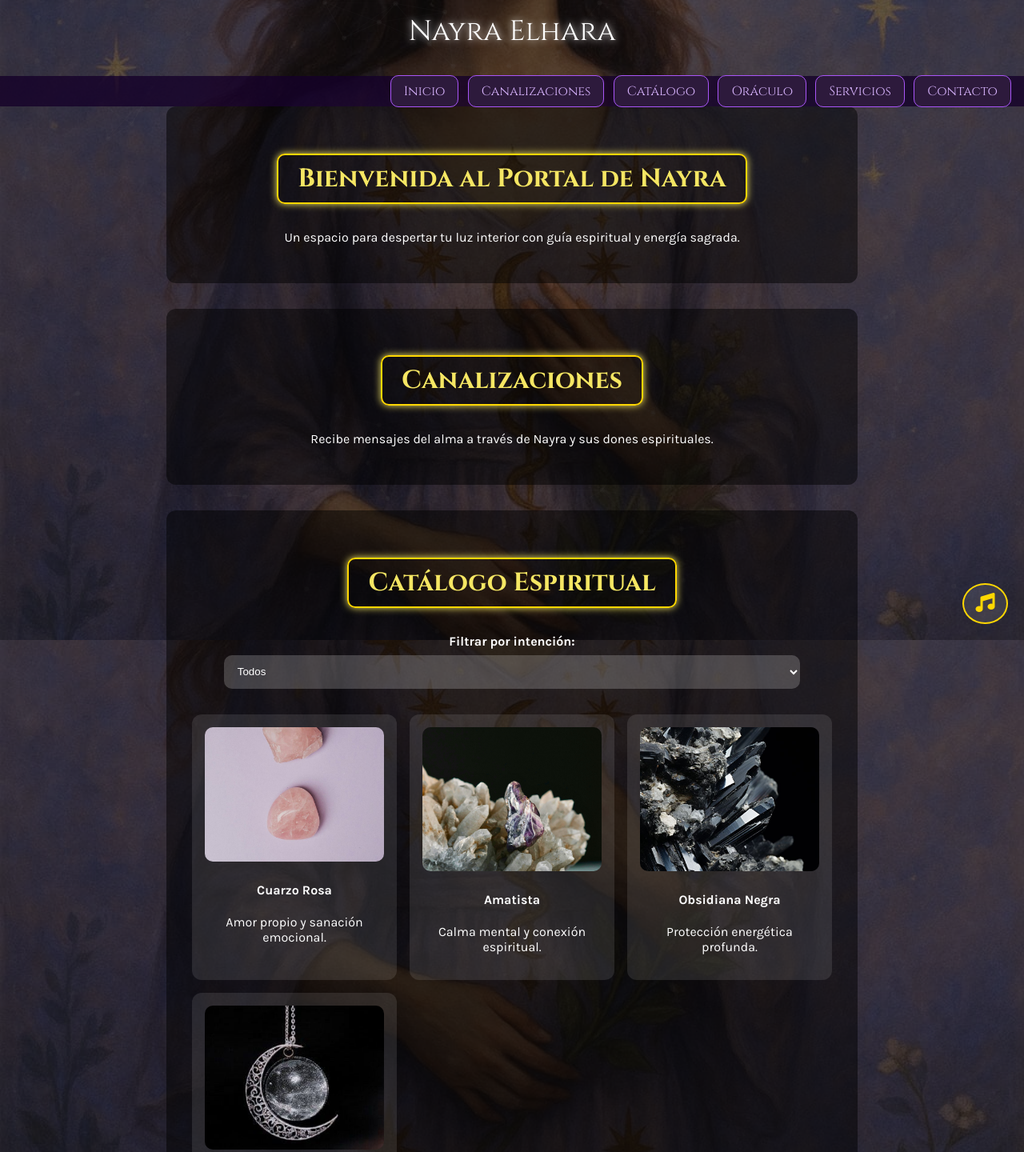
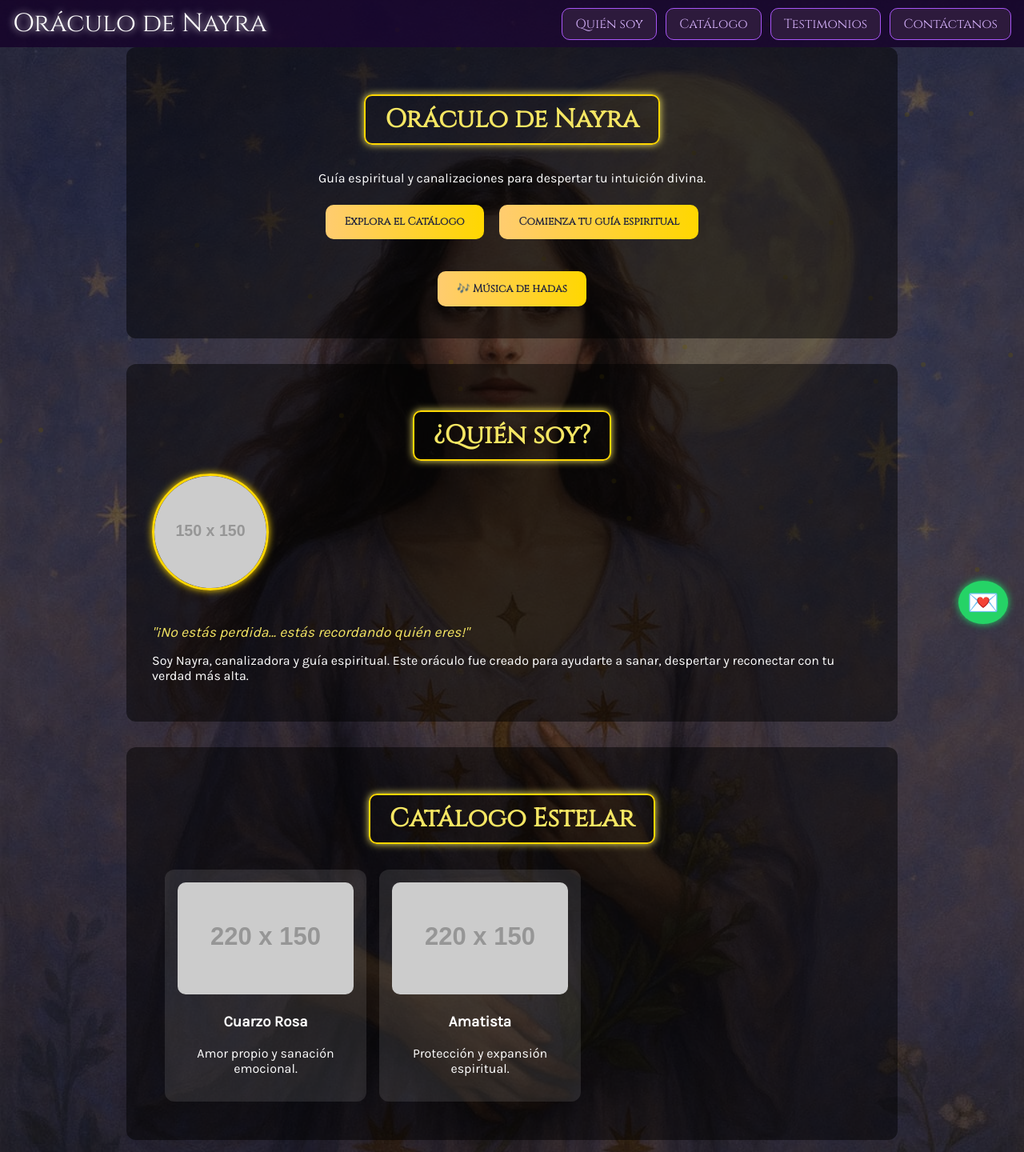
Before and after one commit to tecnico-49/nayraelhara, a plain HTML site: page Index.html in a window 1280 px wide. Shown: the top 1440 px of the page at 80% size. Drawn offline with nearby package versions, Linux system fonts and the light colour scheme.

Commit message:
Update Index1.html

```diff
--- a/Index.html
+++ b/Index.html
@@ -1,270 +1,378 @@
-<!-- HTML actualizado con música de fondo y botón de control -->
 <!DOCTYPE html>
 <html lang="es">
 <head>
   <meta charset="UTF-8">
+  <meta name="viewport" content="width=device-width, initial-scale=1.0">
   <title>Oráculo de Nayra</title>
-  <meta name="viewport" content="width=device-width, initial-scale=1.0">
-  <link rel="stylesheet" href="style.css">
-  <link href="https://fonts.googleapis.com/css2?family=Cinzel:wght@400;700&family=Karla:wght@400;700&display=swap" rel="stylesheet">
-  <link rel="stylesheet" href="https://cdnjs.cloudflare.com/ajax/libs/font-awesome/6.5.0/css/all.min.css">
+  <link href="https://fonts.googleapis.com/css2?family=Karla&family=Cinzel&display=swap" rel="stylesheet">
+  <script src="https://cdn.jsdelivr.net/particles.js/2.0.0/particles.min.js"></script>
   <style>
-    /* Fondo animado */
-    #particles-js {
-      position: fixed;
-      top: 0;
-      left: 0;
-      width: 100%;
-      height: 100%;
-      z-index: -1;
+    /* Estilos base */
+    body {
+      margin: 0;
+      padding: 0;
+      font-family: 'Karla', sans-serif;
+      color: #ffffff;
       background: url('nayra.png') no-repeat center center fixed;
       background-size: cover;
     }
-    /* Responsive navbar */
+
+    #particles-js {
+      position: fixed;
+      width: 100%;
+      height: 100%;
+      z-index: 0;
+      top: 0;
+      left: 0;
+    }
+
+    .overlay {
+      background-color: rgba(0, 0, 0, 0.6);
+      min-height: 100vh;
+      padding-bottom: 5rem;
+      position: relative;
+      z-index: 1;
+    }
+
+    .navbar {
+      display: flex;
+      justify-content: space-between;
+      align-items: center;
+      background-color: rgba(20, 0, 40, 0.8);
+      padding: 0.5rem 1rem;
+    }
+
+    .logo {
+      font-size: 2rem;
+      font-family: 'Cinzel', serif;
+      color: white;
+      text-shadow: 0 0 10px #fff;
+    }
+
     .hamburger {
       display: none;
       font-size: 2rem;
-      color: #fff;
       cursor: pointer;
-      position: absolute;
-      right: 1rem;
-      top: 1rem;
+      color: #ffd700;
     }
+
+    .nav-menu {
+      list-style: none;
+      display: flex;
+      justify-content: flex-end;
+      gap: 0.7rem;
+      margin: 0;
+      padding: 0;
+    }
+
+    .nav-menu li a {
+      text-decoration: none;
+      color: #d8b4fe;
+      background: #2d1a3c;
+      padding: 0.5rem 1rem;
+      border-radius: 10px;
+      font-family: 'Cinzel', serif;
+      font-size: 1rem;
+      border: 1px solid #a855f7;
+      transition: all 0.3s ease;
+    }
+
+    .nav-menu li a:hover {
+      background-color: #a855f7;
+      color: #2a2a3d;
+      box-shadow: 0 0 10px #a855f7;
+    }
+
     @media (max-width: 768px) {
       .nav-menu {
-        display: none;
         flex-direction: column;
-        background: rgba(0, 0, 0, 0.8);
+        background-color: rgba(0, 0, 0, 0.8);
         position: absolute;
         top: 60px;
         right: 0;
-        width: 200px;
-        padding: 1rem;
+        width: 100%;
+        display: none;
+        padding: 1rem 0;
+        z-index: 999;
       }
-      .nav-menu.show {
+
+      .nav-menu.menu-abierto {
         display: flex;
       }
+
       .hamburger {
         display: block;
       }
+
+      .logo {
+        font-size: 1.5rem;
+      }
     }
-    .btn-musica {
+
+    section {
+      padding: 2rem;
+      margin: auto;
+      max-width: 900px;
+      text-align: center;
+      background-color: rgba(0, 0, 0, 0.5);
+      margin-bottom: 2rem;
+      border-radius: 12px;
+    }
+
+    .titulo-dorado {
+      color: #f5e663;
+      font-family: 'Cinzel', serif;
+      font-size: 2rem;
+      border: 2px solid gold;
+      display: inline-block;
+      padding: 0.5rem 1.5rem;
+      border-radius: 10px;
+      box-shadow: 0 0 10px #f5e663;
+      margin-bottom: 1rem;
+    }
+
+    .btn-contacto {
+      background: linear-gradient(to right, #ffcc70, #ffd700);
+      color: #2a2a3d;
+      padding: 0.8rem 1.5rem;
+      font-weight: bold;
+      font-family: 'Cinzel', serif;
+      border-radius: 10px;
+      border: none;
+      margin: 0.5rem;
+      cursor: pointer;
+      transition: 0.3s ease;
+    }
+
+    .btn-contacto:hover {
+      box-shadow: 0 0 10px #ffd700;
+      transform: scale(1.05);
+    }
+
+    .carrusel-container {
+      overflow-x: auto;
+      padding: 1rem 0;
+      scroll-snap-type: x mandatory;
+      -webkit-overflow-scrolling: touch;
+    }
+
+    .carrusel {
+      display: flex;
+      gap: 1rem;
+      scroll-snap-align: start;
+      padding: 0 1rem;
+    }
+
+    .carrusel .producto {
+      flex: 0 0 auto;
+      width: 220px;
+      background: rgba(255,255,255,0.1);
+      border-radius: 12px;
+      padding: 1rem;
+      scroll-snap-align: center;
+    }
+
+    .carrusel .producto img {
+      width: 100%;
+      height: 140px;
+      object-fit: cover;
+      border-radius: 10px;
+    }
+
+    .foto-nayra {
+      width: 140px;
+      height: 140px;
+      object-fit: cover;
+      border-radius: 50%;
+      border: 3px solid gold;
+      box-shadow: 0 0 10px gold;
+    }
+
+    #quien-soy .quien-soy-contenido {
+      display: flex;
+      gap: 1.5rem;
+      align-items: center;
+      flex-wrap: wrap;
+      text-align: left;
+    }
+
+    .frase-impacto {
+      font-style: italic;
+      color: #f5e663;
+      font-size: 1.1rem;
+      margin-bottom: 1rem;
+    }
+
+    #testimonios .testimonios-contenedor {
+      display: grid;
+      gap: 1.5rem;
+    }
+
+    .testimonio {
+      background: rgba(0,0,0,0.4);
+      padding: 1rem;
+      border-left: 4px solid #ffd700;
+      border-radius: 8px;
+      font-style: italic;
+    }
+
+    .testimonio span {
+      display: block;
+      margin-top: 0.5rem;
+      font-weight: bold;
+      color: #f5e663;
+    }
+
+    .btn-whatsapp {
       position: fixed;
       bottom: 20px;
       right: 20px;
-      background: rgba(255, 255, 255, 0.1);
-      color: #ffd700;
-      border: 2px solid #ffd700;
+      background-color: #25d366;
+      color: white;
+      font-size: 2rem;
+      padding: 0.5rem 0.7rem;
       border-radius: 50%;
-      font-size: 1.5rem;
-      padding: 0.6rem 0.9rem;
-      cursor: pointer;
-      z-index: 10;
+      box-shadow: 0 0 10px #25d366;
+      z-index: 1000;
+      text-decoration: none;
     }
-    .btn-musica:hover {
-      background: #ffd700;
-      color: #2a2a3d;
+
+    @media (max-width: 768px) {
+      #quien-soy .quien-soy-contenido {
+        flex-direction: column;
+        text-align: center;
+      }
+
+      .foto-nayra {
+        margin-bottom: 1rem;
+      }
     }
   </style>
 </head>
 <body>
   <div id="particles-js"></div>
   <div class="overlay">
-    <header class="header">
-      <div class="logo">Nayra Elhara</div>
+    <header class="navbar">
+      <div class="logo">Oráculo de Nayra</div>
       <div class="hamburger" onclick="toggleMenu()">☰</div>
-      <nav class="navbar">
-        <ul class="nav-menu" id="navMenu">
-          <li><a href="#inicio">Inicio</a></li>
-          <li><a href="#canalizaciones">Canalizaciones</a></li>
-          <li><a href="#catalogo">Catálogo</a></li>
-          <li><a href="#oraculo">Oráculo</a></li>
-          <li><a href="#servicios">Servicios</a></li>
-          <li><a href="#contacto">Contacto</a></li>
-        </ul>
-      </nav>
+      <ul class="nav-menu" id="navMenu">
+        <li><a href="#quien-soy">Quién soy</a></li>
+        <li><a href="#catalogo">Catálogo</a></li>
+        <li><a href="#testimonios">Testimonios</a></li>
+        <li><a href="#contacto">Contáctanos</a></li>
+      </ul>
     </header>
 
-    <section id="inicio">
-      <h2 class="titulo-dorado">Bienvenida al Portal de Nayra</h2>
-      <p>Un espacio para despertar tu luz interior con guía espiritual y energía sagrada.</p>
+    <section class="hero">
+      <h1 class="titulo-dorado">Oráculo de Nayra</h1>
+      <p>Guía espiritual y canalizaciones para despertar tu intuición divina.</p>
+      <button class="btn-contacto" onclick="document.getElementById('catalogo').scrollIntoView({behavior:'smooth'})">Explora el Catálogo</button>
+      <button class="btn-contacto" onclick="document.getElementById('contacto').scrollIntoView({behavior:'smooth'})">Comienza tu guía espiritual</button>
+      <div style="margin-top: 1.5rem;">
+        <button onclick="toggleAudio()" class="btn-contacto">🎶 Música de hadas</button>
+        <audio id="audioFondo" loop>
+          <source src="https://cdn.pixabay.com/audio/2022/10/31/audio_8fba14b14a.mp3" type="audio/mp3">
+        </audio>
+      </div>
     </section>
 
-    <section id="canalizaciones">
-      <h2 class="titulo-dorado">Canalizaciones</h2>
-      <p>Recibe mensajes del alma a través de Nayra y sus dones espirituales.</p>
-    </section>
-
-    <section id="catalogo">
-      <h2 class="titulo-dorado">Catálogo Espiritual</h2>
-      <label class="filtro-categorias">Filtrar por intención:</label>
-      <select onchange="filtrarProductos(this.value)">
-        <option value="todos">Todos</option>
-        <option value="amor">Amor</option>
-        <option value="proteccion">Protección</option>
-        <option value="abundancia">Abundancia</option>
-      </select>
-
-      <div class="galeria-productos">
-        <div class="producto" data-categoria="amor">
-          <img src="cuarzo-rosa.jpg" alt="Cuarzo Rosa">
-          <h4>Cuarzo Rosa</h4>
-          <p>Amor propio y sanación emocional.</p>
-        </div>
-
-        <div class="producto" data-categoria="abundancia">
-          <img src="amatista.jpg" alt="Amatista">
-          <h4>Amatista</h4>
-          <p>Calma mental y conexión espiritual.</p>
-        </div>
-
-        <div class="producto" data-categoria="proteccion">
-          <img src="obsidiana.jpg" alt="Obsidiana Negra">
-          <h4>Obsidiana Negra</h4>
-          <p>Protección energética profunda.</p>
-        </div>
-
-        <div class="producto" data-categoria="amor">
-          <img src="amuleto-lunar.jpg" alt="Amuleto Lunar">
-          <h4>Amuleto Lunar</h4>
-          <p>Intuición y conexión con lo femenino sagrado.</p>
+    <!-- Quién soy -->
+    <section id="quien-soy">
+      <h2 class="titulo-dorado">¿Quién soy?</h2>
+      <div class="quien-soy-contenido">
+        <img src="https://placehold.co/150x150/000000/ffffff?text=Nayra" alt="Nayra Elhara" class="foto-nayra">
+        <div>
+          <p class="frase-impacto">"¡No estás perdida... estás recordando quién eres!"</p>
+          <p>Soy Nayra, canalizadora y guía espiritual. Este oráculo fue creado para ayudarte a sanar, despertar y reconectar con tu verdad más alta.</p>
         </div>
       </div>
     </section>
 
-    <section id="oraculo">
-      <h2 class="titulo-dorado">Oráculo de Nayra</h2>
-      <input type="text" id="pregunta" placeholder="Escribe tu pregunta...">
-      <button onclick="consultarOraculo()">Consultar</button>
-      <div id="respuestaOraculo" class="respuesta"></div>
+    <!-- Catálogo -->
+    <section id="catalogo">
+      <h2 class="titulo-dorado">Catálogo Estelar</h2>
+      <div class="carrusel-container">
+        <div class="carrusel">
+          <div class="producto">
+            <img src="https://placehold.co/220x150/432857/FFFFFF?text=Cuarzo+Rosa" alt="Cuarzo Rosa">
+            <h3>Cuarzo Rosa</h3>
+            <p>Amor propio y sanación emocional.</p>
+          </div>
+          <div class="producto">
+            <img src="https://placehold.co/220x150/734c9e/FFFFFF?text=Amatista" alt="Amatista">
+            <h3>Amatista</h3>
+            <p>Protección y expansión espiritual.</p>
+          </div>
+        </div>
+      </div>
     </section>
 
-    <section id="servicios">
-      <h2 class="titulo-dorado">Servicios Espirituales</h2>
-      <ul>
-        <li><strong>Libros Canalizados:</strong> Publicaciones escritas por Nayra con mensajes de luz.</li>
-        <li><strong>Retiros Espirituales:</strong> Viajes y encuentros sagrados en Villa de Leyva.</li>
-        <li><strong>Sesiones Personalizadas:</strong> Lecturas, oráculos y activaciones energéticas por cita.</li>
-      </ul>
+    <!-- Testimonios -->
+    <section id="testimonios">
+      <h2 class="titulo-dorado">Testimonios</h2>
+      <div class="testimonios-contenedor">
+        <div class="testimonio">
+          <p>"¡Increíble sesión! Sentí mucha claridad."</p>
+          <span>&mdash; Laura G.</span>
+        </div>
+        <div class="testimonio">
+          <p>"Conecté con mi intuición de una forma mágica."</p>
+          <span>&mdash; Camila R.</span>
+        </div>
+      </div>
     </section>
 
+    <!-- Contacto -->
     <section id="contacto">
       <h2 class="titulo-dorado">Contáctanos</h2>
-      <form action="enviar.php" method="POST">
-        <input type="text" name="nombre" placeholder="Tu nombre" required>
-        <input type="email" name="correo" placeholder="Tu correo" required>
-        <textarea name="mensaje" placeholder="Tu mensaje espiritual..." required></textarea>
+      <form>
+        <input type="text" placeholder="Tu nombre">
+        <input type="email" placeholder="Tu correo">
+        <textarea placeholder="Tu mensaje"></textarea>
         <button type="submit" class="btn-contacto">Enviar</button>
       </form>
     </section>
 
-    <footer class="footer-derechos">
-      <p>&copy; 2025 Nayra Elhara. Todos los derechos reservados. | Hecho con 💫 para el despertar espiritual.</p>
+    <!-- Footer -->
+    <footer>
       <div class="footer-redes">
-        <a href="#"><i class="fab fa-instagram"></i></a>
-        <a href="#"><i class="fab fa-facebook"></i></a>
-        <a href="#"><i class="fab fa-whatsapp"></i></a>
-        <a href="#"><i class="fas fa-file-contract"></i> Políticas</a>
+        <a href="#">Instagram</a>
+        <a href="#">Facebook</a>
       </div>
+      <p class="footer-derechos">© 2025 Nayra Elhara. Todos los derechos reservados. | Hecho con 💫 para el despertar espiritual. <br> <a href="#" style="color:#f5e663; text-decoration: underline;">Políticas</a>
+      </p>
     </footer>
   </div>
 
-  <!-- Música de fondo -->
-  <audio id="musicaBosque" autoplay loop>
-    <source src="hadas-bosque.mp3" type="audio/mpeg">
-    Tu navegador no soporta audio HTML5.
-  </audio>
+  <a href="https://wa.me/573001112233" class="btn-whatsapp" target="_blank">💌</a>
 
-  <!-- Botón de control de música -->
-  <button class="btn-musica" onclick="toggleMusica()"><i class="fas fa-music"></i></button>
-
-  <script src="https://cdn.jsdelivr.net/npm/particles.js@2.0.0/particles.min.js"></script>
   <script>
-    particlesJS('particles-js', {
-      particles: {
-        number: { value: 80 },
-        color: { value: "#ffffff" },
-        shape: { type: "circle" },
-        opacity: { value: 0.1 },
-        size: { value: 3 },
-        line_linked: {
-          enable: true,
-          distance: 150,
-          color: "#ffffff",
-          opacity: 0.1,
-          width: 1
-        },
-        move: {
-          enable: true,
-          speed: 1
-        }
-      },
-      interactivity: {
-        events: {
-          onhover: { enable: true, mode: "grab" },
-          onclick: { enable: true, mode: "push" }
-        },
-        modes: {
-          grab: { distance: 200, line_linked: { opacity: 0.3 } },
-          push: { particles_nb: 4 }
-        }
-      },
-      retina_detect: true
-    });
-
-    function consultarOraculo() {
-      const frasesOraculo = [
-        "Confía, el universo ya está trabajando a tu favor.",
-        "Recuerda quién eres: una chispa eterna de luz.",
-        "Lo que hoy duele, mañana será tu poder.",
-        "Abre tu corazón: el amor divino te rodea.",
-        "Los ciclos que terminan son puertas que se abren.",
-        "No temas al cambio, Nayra te guía en cada paso.",
-        "Tu intuición es más sabia de lo que crees.",
-        "Cada noche oscura da paso a un amanecer dorado.",
-        "Suelta el pasado con gratitud, no con miedo.",
-        "Eres sostenida por la energía del todo.",
-        "Tu alma eligió esta lección, y ya la estás dominando.",
-        "En el silencio encontrarás las respuestas que buscas.",
-        "La respuesta está en ti. Respira y escucha."
-      ];
-
-      const pregunta = document.getElementById("pregunta").value.trim();
-      const respuestaDiv = document.getElementById("respuestaOraculo");
-
-      if (pregunta === "") {
-        respuestaDiv.innerText = "🌌 Escribe tu pregunta para recibir una guía del Oráculo.";
-      } else {
-        const indice = Math.floor(Math.random() * frasesOraculo.length);
-        respuestaDiv.innerText = `🔮 ${frasesOraculo[indice]}`;
-      }
+    function toggleMenu() {
+      document.getElementById("navMenu").classList.toggle("menu-abierto");
     }
 
-    function filtrarProductos(categoria) {
-      const productos = document.querySelectorAll('.producto');
-      productos.forEach(p => {
-        const cat = p.getAttribute('data-categoria');
-        if (categoria === 'todos' || categoria === cat) {
-          p.style.display = 'block';
-        } else {
-          p.style.display = 'none';
-        }
-      });
-    }
-
-    function toggleMenu() {
-      const nav = document.getElementById("navMenu");
-      nav.classList.toggle("show");
-    }
-
-    function toggleMusica() {
-      const audio = document.getElementById("musicaBosque");
+    function toggleAudio() {
+      const audio = document.getElementById("audioFondo");
       if (audio.paused) {
         audio.play();
       } else {
         audio.pause();
       }
     }
+
+    particlesJS("particles-js", {
+      particles: {
+        number: { value: 30 },
+        color: { value: "#ffd700" },
+        shape: { type: "circle" },
+        opacity: { value: 0.3 },
+        size: { value: 3 },
+        line_linked: { enable: false },
+        move: { speed: 0.6 }
+      },
+      interactivity: { detect_on: "canvas" },
+      retina_detect: true
+    });
   </script>
 </body>
 </html>
```
